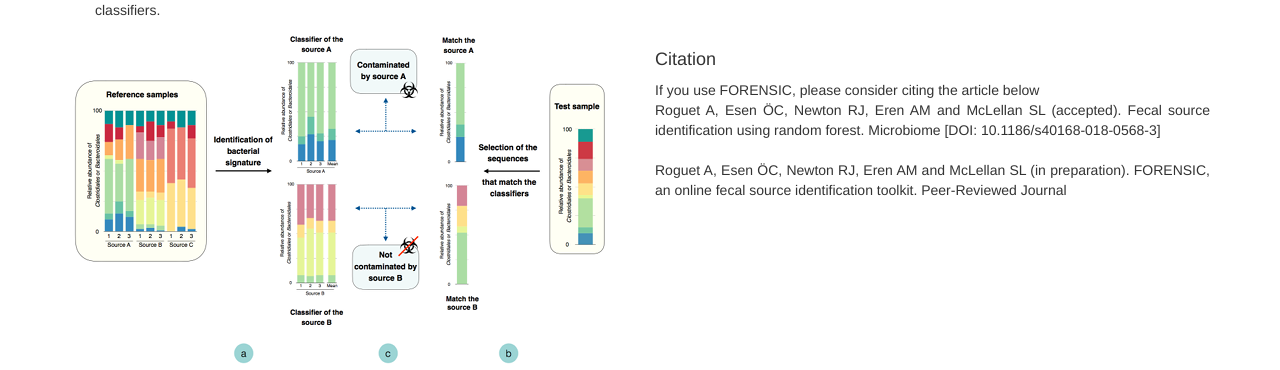
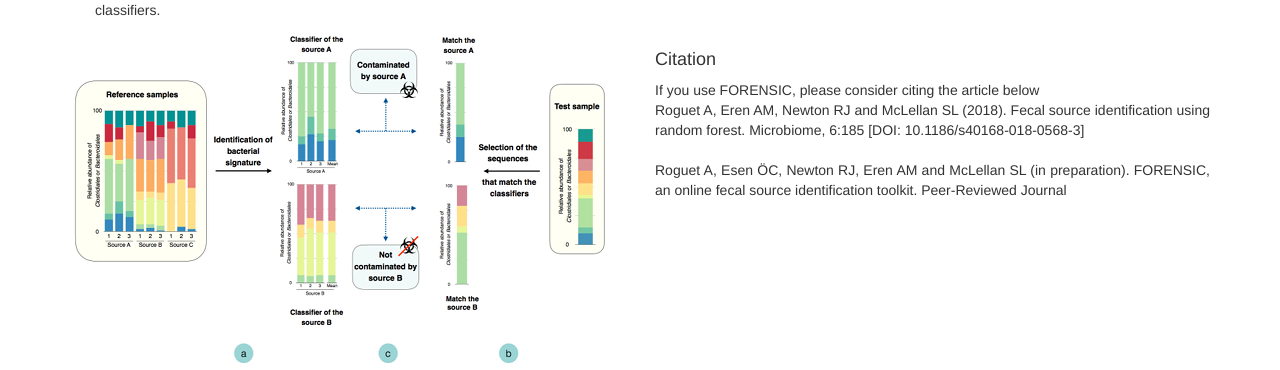
Before and after one commit to mclellanlab/web_forensic, a Flask app: page / in a window 1280 px wide. Shown: the part 666-1036 px from the top of the page. Run offline with Flask 2, Linux system fonts and the light colour scheme; some libraries are stand-ins or nearby versions.

Commit message:
Updated the citation of the 1st reference

```diff
--- a/templates/index.html
+++ b/templates/index.html
@@ -90,7 +90,7 @@
                     <h4>Citation</h4>
                     <p style="text-align: justify">
                         If you use FORENSIC, please consider citing the article below<br />
-                        Roguet A, Esen ÖC, Newton RJ, Eren AM and McLellan SL (accepted). Fecal source identification using random forest. Microbiome [DOI: 10.1186/s40168-018-0568-3]<br />
+                        Roguet A, Eren AM, Newton RJ and McLellan SL (2018). Fecal source identification using random forest. Microbiome, 6:185 [DOI: 10.1186/s40168-018-0568-3]<br />
                         <br />
                         Roguet A, Esen ÖC, Newton RJ, Eren AM and McLellan SL (in preparation). FORENSIC, an online fecal source identification toolkit. Peer-Reviewed Journal<br />
                     </p>
```
